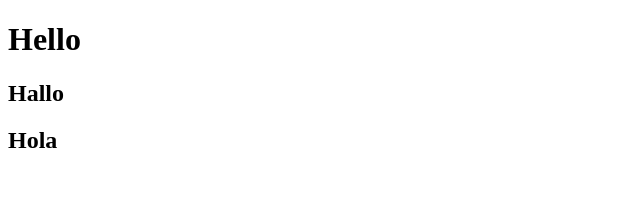
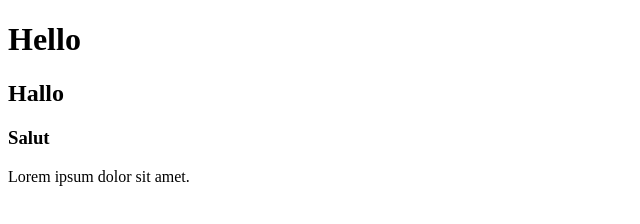
Before and after one commit to iwinter74/temprepo, a plain HTML site: page index.html in a window 1280 px wide. Shown: the whole page, without its empty margins (0-640 px from the left). Drawn offline with Linux system fonts and the light colour scheme.

Commit message:
first_super

```diff
--- a/index.html
+++ b/index.html
@@ -9,8 +9,8 @@
 <body>
     <h1>Hello</h1>
     <h2>Hallo</h2>
-    <h2>Hola</h2>
-
+    <h3>Salut</h3>
+    <p>Lorem ipsum dolor sit amet.</p>
 
 </body>
 </html>
```
